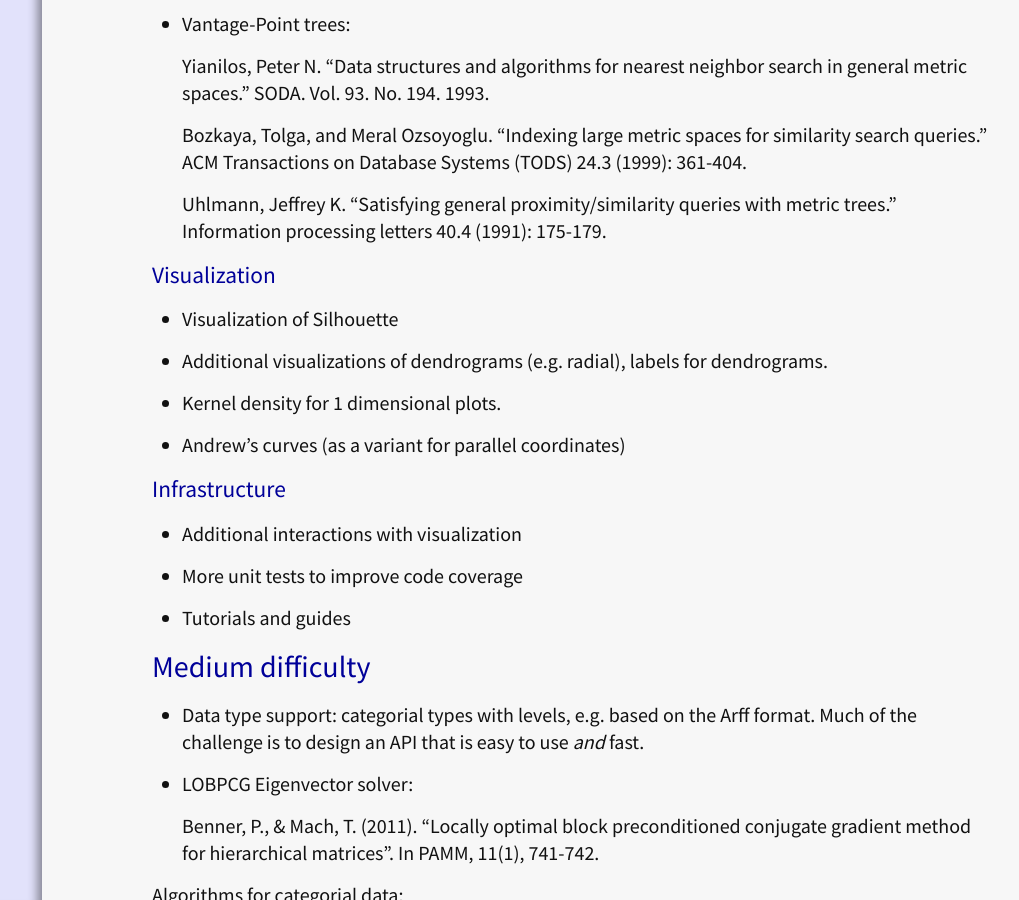
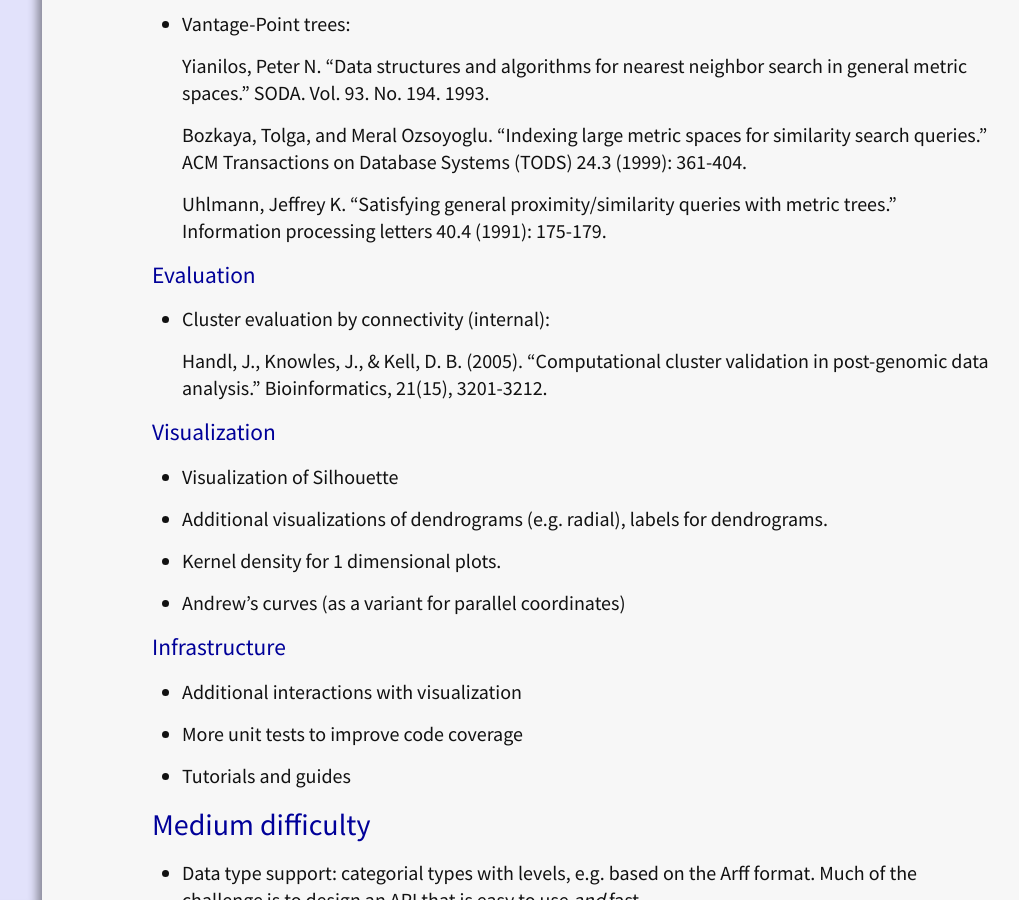
Before and after one commit to elki-project/elki-project.github.io, a Jekyll site: the page built from dev/projectideas.md, in a window 1280 px wide and 900 px high, scrolled down 5834 px. Shown: the whole window, without its empty margins (248-1267 px from the left). Built offline with Jekyll 4.4.1, drawn with Linux system fonts in a browser that asks for light colours.

Commit message:
Add connectivity evaluation

```diff
--- a/dev/projectideas.md
+++ b/dev/projectideas.md
@@ -212,6 +212,11 @@ These probably are primarily of interest to the history of clustering.
 
   Uhlmann, Jeffrey K. "Satisfying general proximity/similarity queries with metric trees." Information processing letters 40.4 (1991): 175-179.
 
+### Evaluation
+- Cluster evaluation by connectivity (internal):
+
+  Handl, J., Knowles, J., & Kell, D. B. (2005). "Computational cluster validation in post-genomic data analysis." Bioinformatics, 21(15), 3201-3212.
+
 ### Visualization
 
 - Visualization of Silhouette
```
